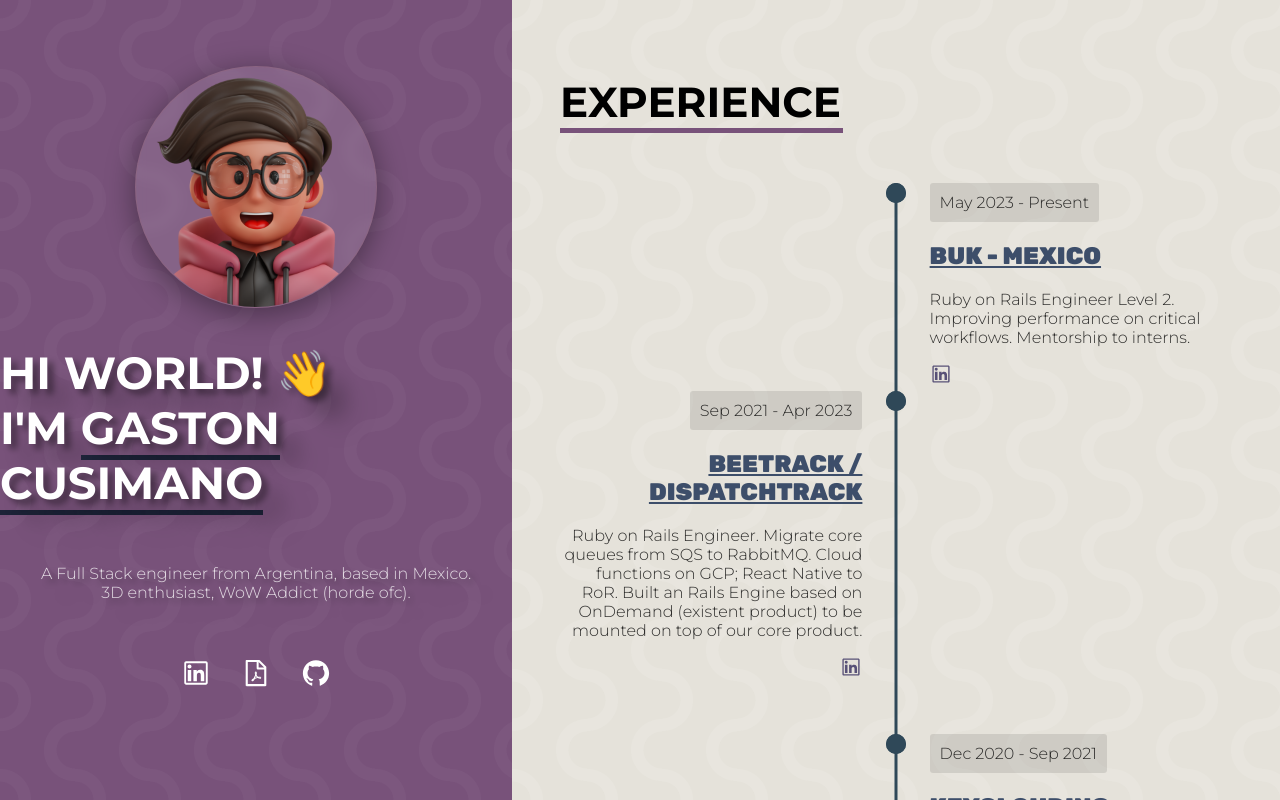
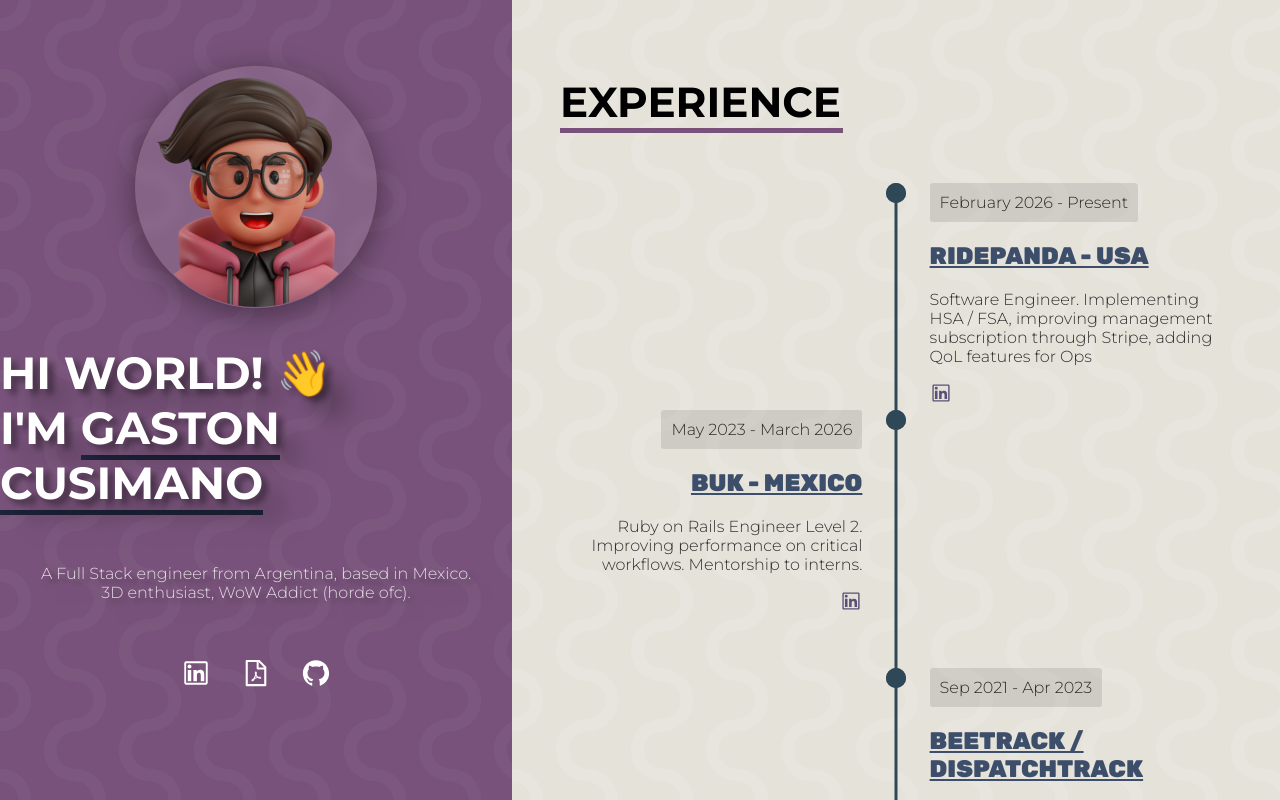
Before and after one commit to gastoncusimano/links-tree, a Next.js app: page /portfolio in a window 1280 px wide. Shown: the top 800 px of the page. Built offline with nearby package versions, Linux system fonts and the light colour scheme; a web font is replaced by a local one.

Commit message:
Update Timeline.js

```diff
--- a/components/Timeline.js
+++ b/components/Timeline.js
@@ -12,13 +12,22 @@
 
 const data = [
   {
+    where: "Ridepanda - USA",
+    title: "Software Engineer",
+    date: "February 2026 - Present",
+    url: "https://www.ridepanda.com/",
+    linkedin: "https://www.linkedin.com/company/ridepanda",
+    body: "Implementing HSA / FSA, improving management subscription through Stripe, adding QoL features for Ops",
+    id: 0
+  },
+  {
     where: "BUK - Mexico",
     title: "Ruby on Rails Engineer Level 2",
-    date: "May 2023 - Present",
+    date: "May 2023 - March 2026",
     url: "https://www.buk.mx/",
     linkedin: "https://www.linkedin.com/company/buk-cl",
     body: "Improving performance on critical workflows. Mentorship to interns.",
-    id: 0
+    id: 1
   },
   {
     where: "Beetrack / DispatchTrack",
@@ -27,7 +36,7 @@
     url: "https://www.beetrack.com/",
     linkedin: "https://www.linkedin.com/company/beetrack/",
     body: "Migrate core queues from SQS to RabbitMQ. Cloud functions on GCP; React Native to RoR. Built an Rails Engine based on OnDemand (existent product) to be mounted on top of our core product.",
-    id: 1
+    id: 2
   },
   {
     where: "KeyClouding",
@@ -36,7 +45,7 @@
     url: "https://www.linkedin.com/company/keyclouding/",
     linkedin: "https://www.linkedin.com/company/keyclouding/",
     body: "First long-term freelance contract through Upwork. Dockerize many services. Help migration from Heroku to AWS. Improve performance and built new features. Ruby on Rails and VueJS/React.",
-    id: 2
+    id: 3
   },
   {
     where: "GOIAR",
@@ -45,7 +54,7 @@
     url: "https://www.goiar.com/",
     linkedin: "https://www.linkedin.com/company/goiar/",
     body: "First remote experience. Work with many technologies. In this step I wanted to be more open to more front end techs. Worked with .NET, React (Intel Marketing Studio), Node, Python & React Native.",
-    id: 3
+    id: 4
   },
   {
     where: "Aldibs",
@@ -54,7 +63,7 @@
     url: "https://aldibs.com/",
     linkedin: "https://www.linkedin.com/company/aldibs-software-solutions/",
     body: "First real world experience. In this step I started working with the engineers from the RoR bootcamp.",
-    id: 4
+    id: 5
   },
 ]
 
```
